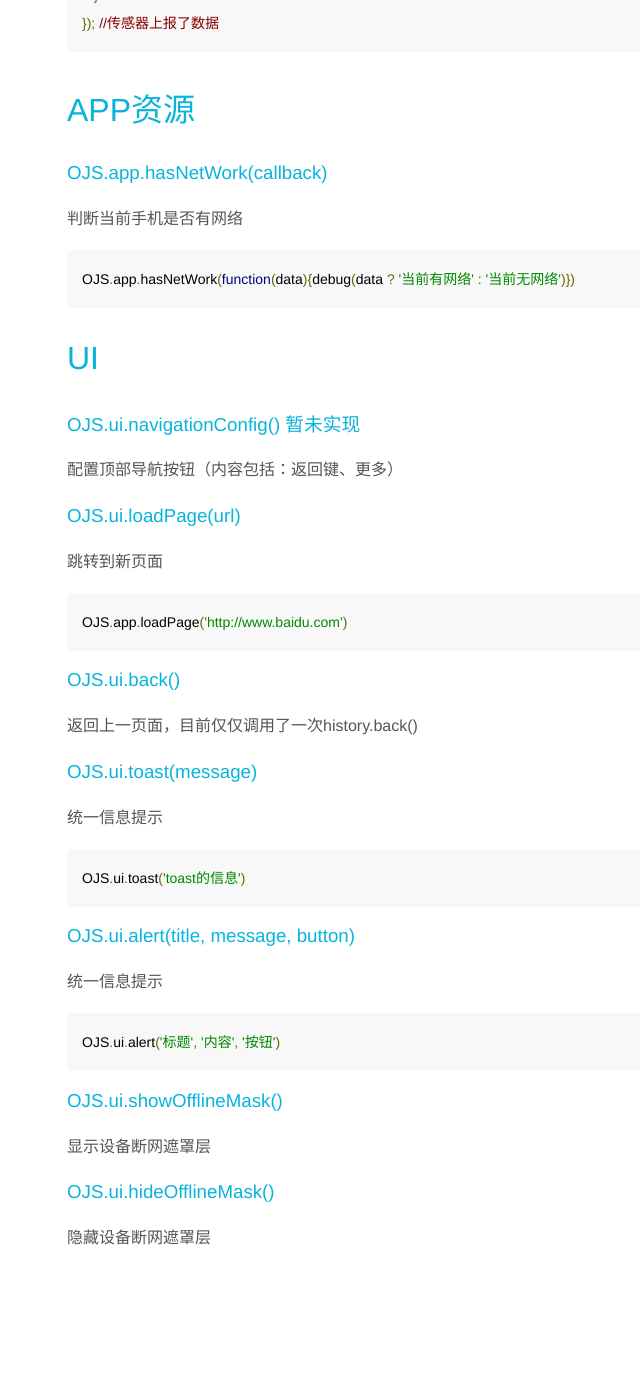
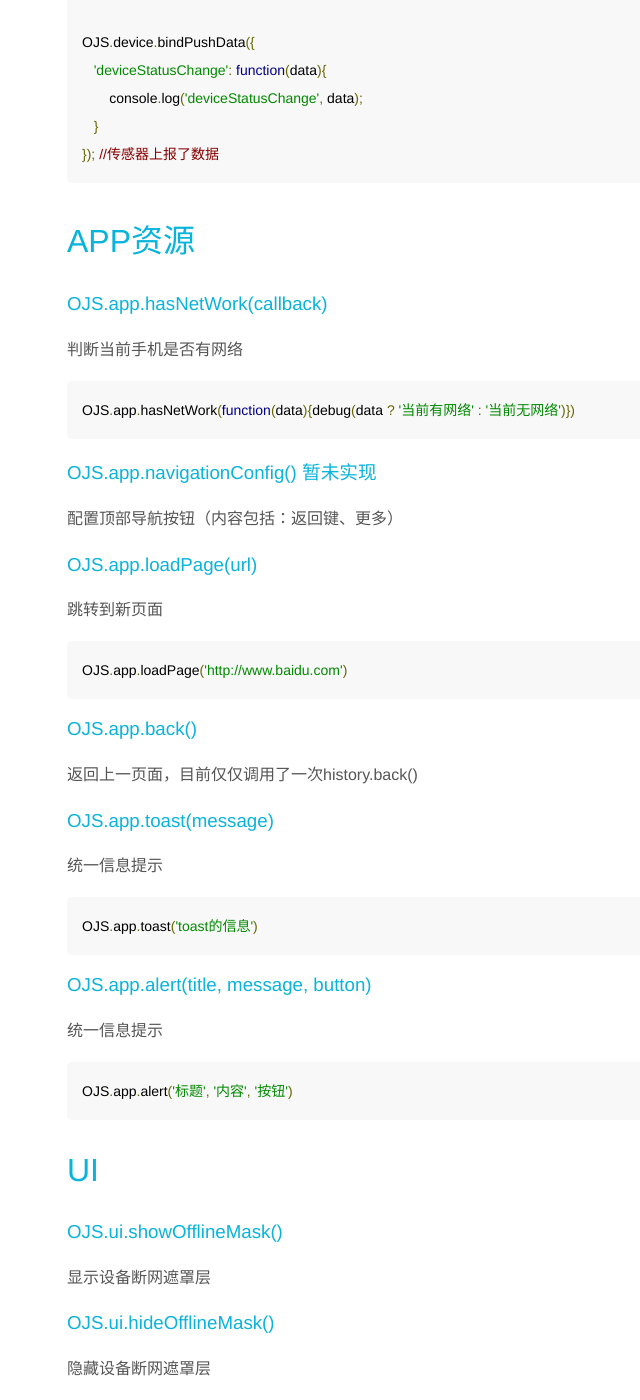
Before and after one commit to cmiot-fe/docs, a Jekyll site: the page built from _oneapp/index.md, in a window 1280 px wide and 1400 px high, scrolled down 2015 px. Shown: the whole window, without its empty margins (273-913 px from the left). Built offline with Jekyll 4.4.1, drawn with Linux system fonts in a browser that asks for light colours; before the commit the page ends 3284 px from its top, so only the background shows below that; some of the changed text lies outside the part shown.

Commit message:
update doc

```diff
--- a/_oneapp/index.md
+++ b/_oneapp/index.md
@@ -83,33 +88,33 @@ sensorName如为字符串则获取一个传感器的值，sensorName若为数组
 
     OJS.app.hasNetWork(function(data){debug(data ? '当前有网络' : '当前无网络')})
 
-# UI
-
-<h3 id="OJSUInavigationConfig">OJS.ui.navigationConfig() 暂未实现</h3>
+<h3 id="OJSUInavigationConfig">OJS.app.navigationConfig() 暂未实现</h3>
 
 配置顶部导航按钮（内容包括：返回键、更多）
 
-<h3 id="OJSUIloadPage">OJS.ui.loadPage(url)</h3>
+<h3 id="OJSUIloadPage">OJS.app.loadPage(url)</h3>
 
 跳转到新页面
 
     OJS.app.loadPage('http://www.baidu.com')
 
-<h3 id="OJSUIback">OJS.ui.back()</h3>
+<h3 id="OJSUIback">OJS.app.back()</h3>
 
 返回上一页面，目前仅仅调用了一次history.back()
 
-<h3 id="OJSUItoast">OJS.ui.toast(message)</h3>
+<h3 id="OJSUItoast">OJS.app.toast(message)</h3>
 
 统一信息提示
 
-    OJS.ui.toast('toast的信息')
+    OJS.app.toast('toast的信息')
 
-<h3 id="OJSUItoast">OJS.ui.alert(title, message, button)</h3>
+<h3 id="OJSUItoast">OJS.app.alert(title, message, button)</h3>
 
 统一信息提示
 
-    OJS.ui.alert('标题', '内容', '按钮')
+    OJS.app.alert('标题', '内容', '按钮')
+
+# UI
 
 <h3 id="OJSUIshowNotOnlineMask">OJS.ui.showOfflineMask()</h3>
 
```
Also changed, not shown: other parts of _oneapp/index.md (+6 -1 lines).
